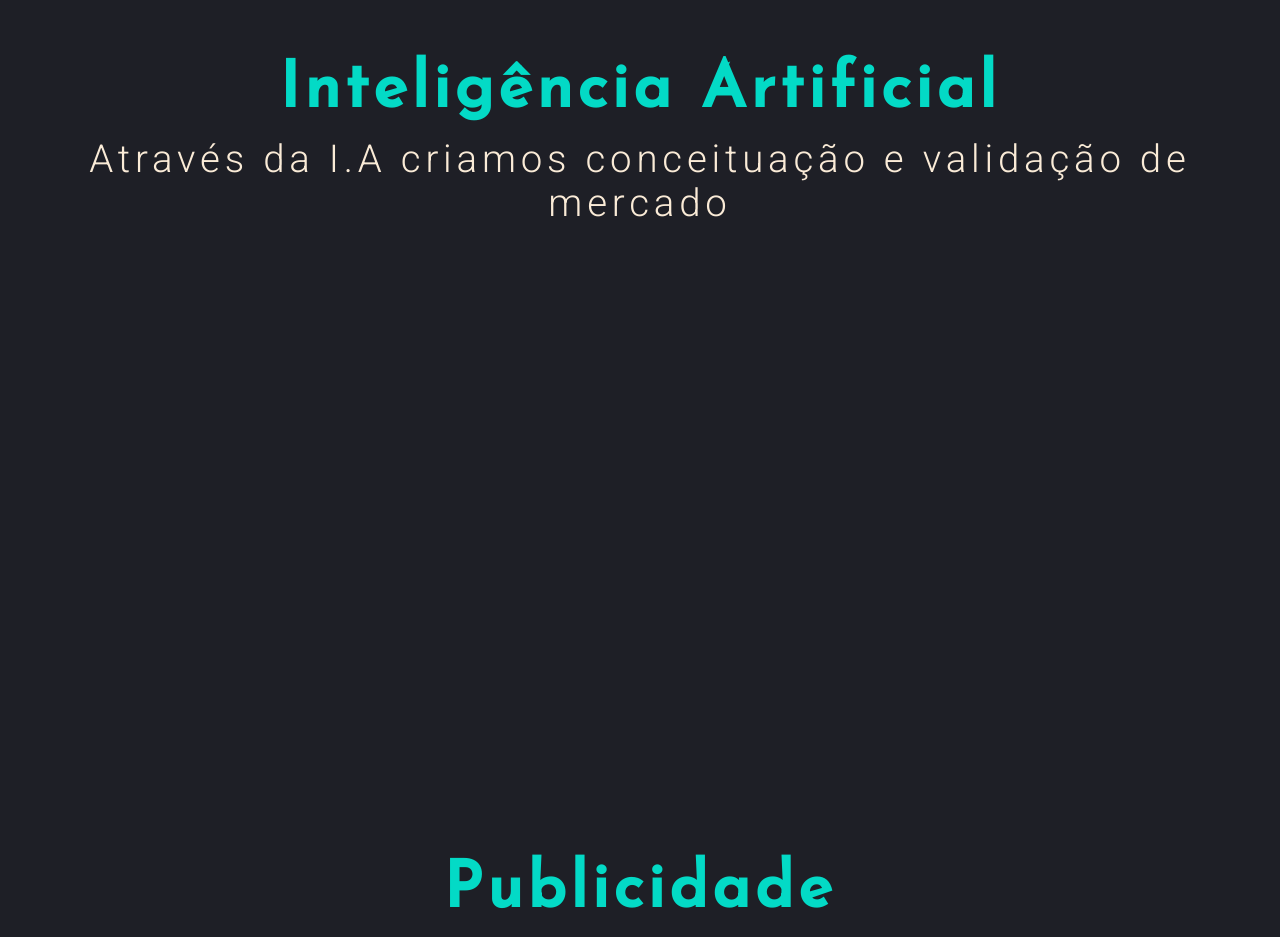
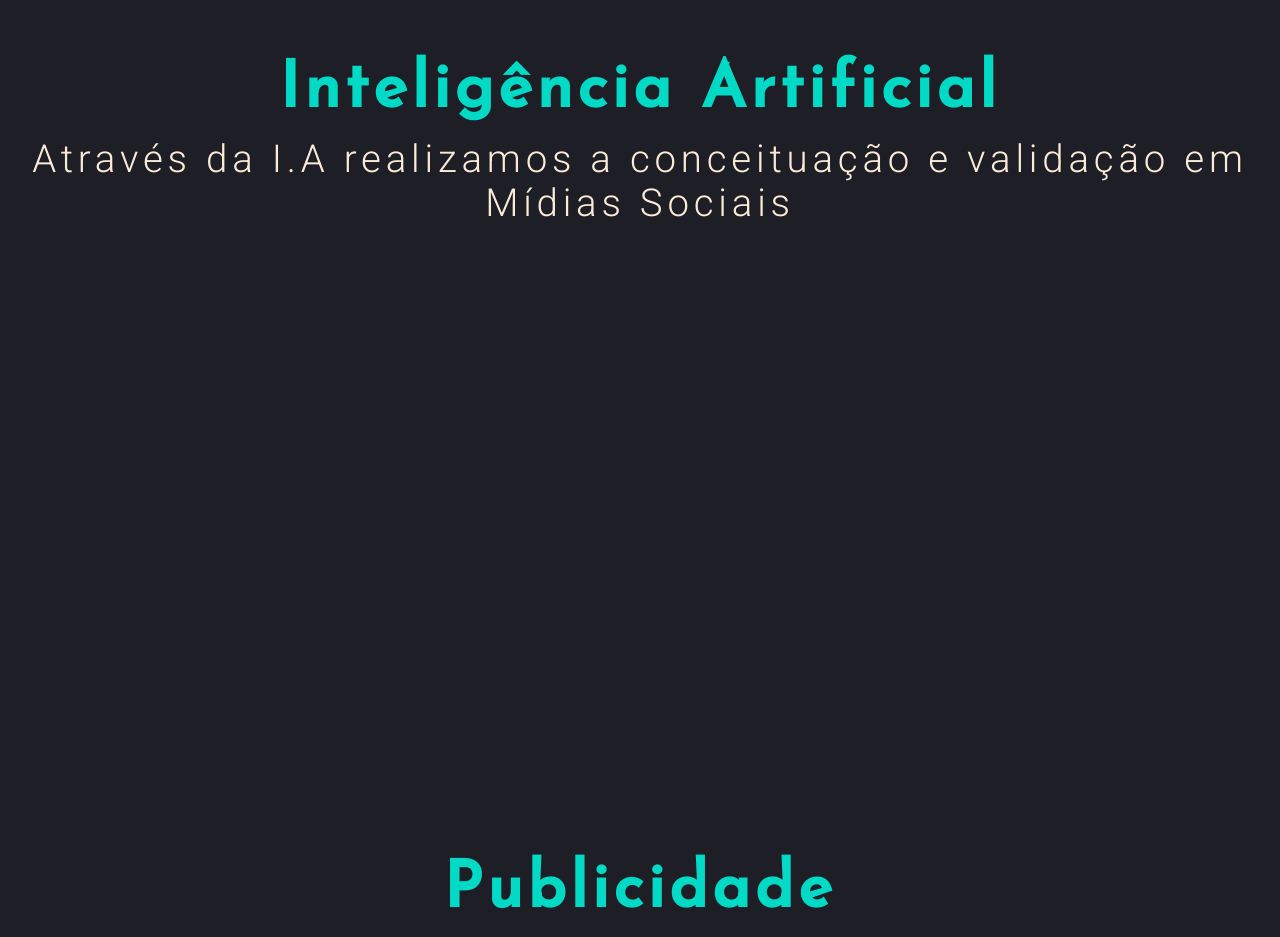
Before and after one commit to valdineicfonseca/DevClub, a plain HTML site: page Mago-Solucoes/dist/index.html in a window 1280 px wide. Shown: the part 1860-2797 px from the top of the page. Drawn offline with nearby package versions, Linux system fonts and the light colour scheme; a script that the page names is missing; files whose address does not match are found by name.

Commit message:
Update index.html

```diff
--- a/Mago-Solucoes/dist/index.html
+++ b/Mago-Solucoes/dist/index.html
@@ -68,7 +68,7 @@
     </section>
     <section class="slider" id="tab-graphql">
       <h1>Inteligência Artificial</h1>
-      <h2>Através da I.A criamos conceituação e validação de mercado</h2>
+      <h2>Através da I.A realizamos a conceituação e validação em Mídias Sociais</h2>
     </section>
     <section class="slider" id="tab-next">
       <h1>Publicidade</h1>
```
